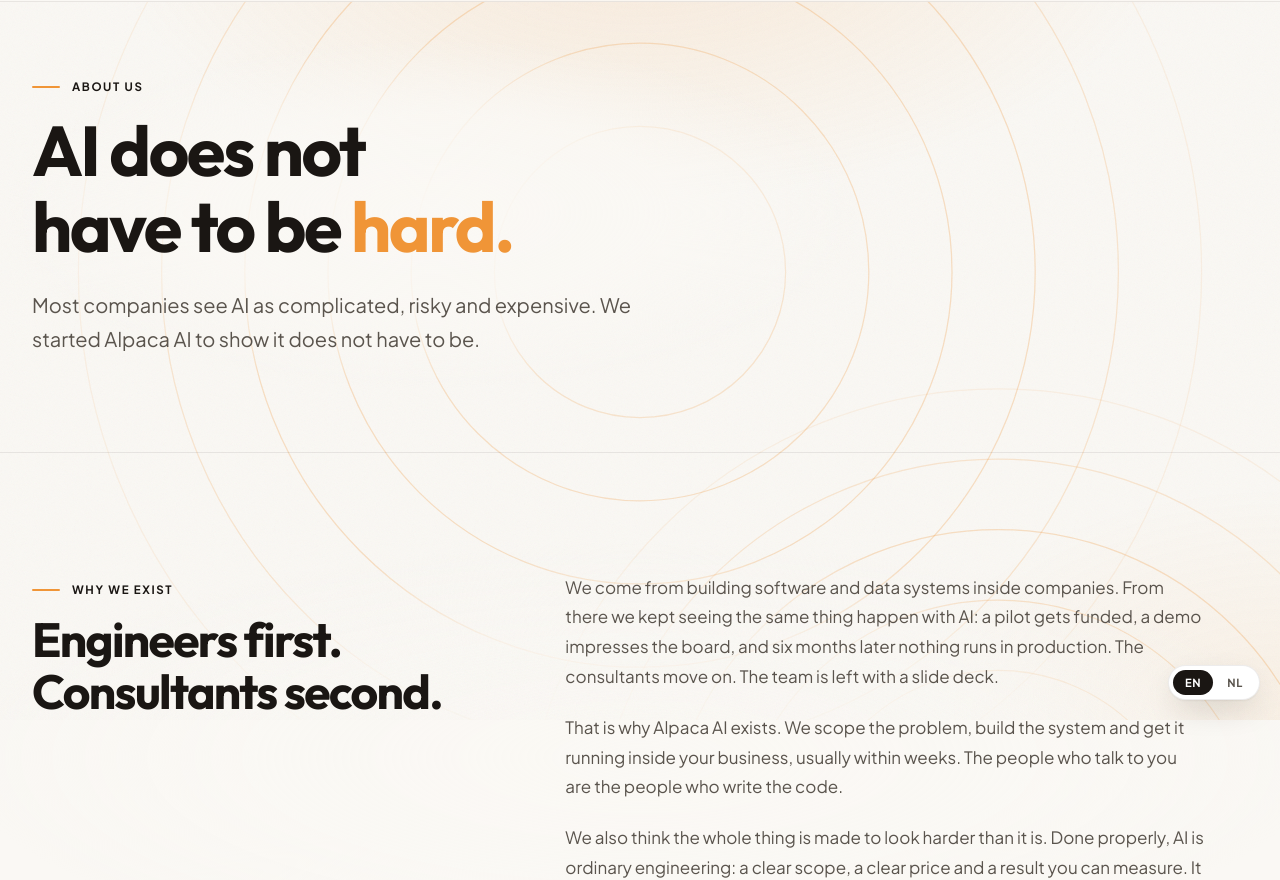
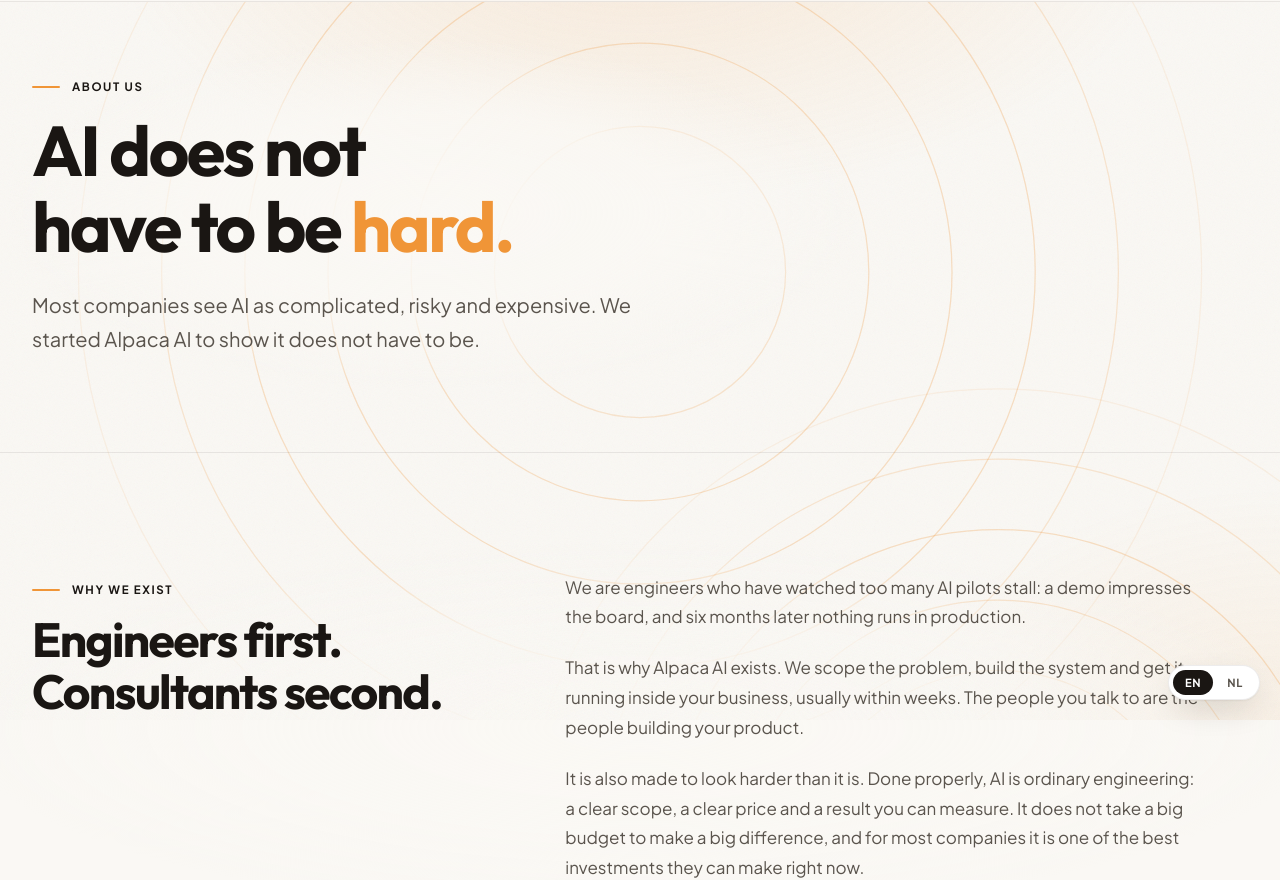
Before and after one commit to WouterAltepost/alpaca-website, a website: page about.html in a window 1280 px wide. Shown: the part 80-960 px from the top of the page. Drawn offline with nearby package versions, Linux system fonts and the light colour scheme.

Commit message:
About: shorter story, building not coding, retitle team section

```diff
--- a/about.html
+++ b/about.html
@@ -4,7 +4,7 @@
   <meta charset="UTF-8" />
   <meta name="viewport" content="width=device-width, initial-scale=1.0" />
   <title>About us | Alpaca AI</title>
-  <meta name="description" content="Alpaca AI is a small senior team of engineers in Amsterdam. We build custom AI systems that run inside your business, usually within weeks." />
+  <meta name="description" content="Alpaca AI is a small team of engineers in Amsterdam. We build custom AI systems that run inside your business, usually within weeks." />
   <link rel="icon" type="image/png" href="brand_assets/alpaca-icon.png" />
 
   <!-- Fonts -->
@@ -609,9 +609,9 @@
             </h2>
           </div>
           <div class="lg:col-span-7 story fade-up body-relaxed" style="color: #5A544D; line-height: 1.75; font-size: 1.0625rem; max-width: 640px; transition-delay: 80ms;">
-            <p data-i18n="story-p1">We come from building software and data systems inside companies. From there we kept seeing the same thing happen with AI: a pilot gets funded, a demo impresses the board, and six months later nothing runs in production. The consultants move on. The team is left with a slide deck.</p>
-            <p data-i18n="story-p2">That is why Alpaca AI exists. We scope the problem, build the system and get it running inside your business, usually within weeks. The people who talk to you are the people who write the code.</p>
-            <p data-i18n="story-p3">We also think the whole thing is made to look harder than it is. Done properly, AI is ordinary engineering: a clear scope, a clear price and a result you can measure. It does not take a big budget to make a big difference, and for most companies it is one of the best investments they can make right now.</p>
+            <p data-i18n="story-p1">We are engineers who have watched too many AI pilots stall: a demo impresses the board, and six months later nothing runs in production.</p>
+            <p data-i18n="story-p2">That is why Alpaca AI exists. We scope the problem, build the system and get it running inside your business, usually within weeks. The people you talk to are the people building your product.</p>
+            <p data-i18n="story-p3">It is also made to look harder than it is. Done properly, AI is ordinary engineering: a clear scope, a clear price and a result you can measure. It does not take a big budget to make a big difference, and for most companies it is one of the best investments they can make right now.</p>
           </div>
         </div>
       </div>
@@ -659,12 +659,12 @@
           <div class="lg:col-span-5 fade-up">
             <div class="eyebrow mb-4"><span data-i18n="team-tag">The team</span></div>
             <h2 class="display-lg text-ink" style="font-size: clamp(2rem, 4vw, 3rem);" data-i18n="team-h2" data-i18n-html>
-              Small, senior, <br>hands-on.
+              Small team. <br>No layers.
             </h2>
           </div>
           <div class="lg:col-span-7 fade-up" style="transition-delay: 80ms;">
             <p class="body-relaxed" style="color: #5A544D; line-height: 1.75; font-size: 1.0625rem; max-width: 640px;" data-i18n="team-p">
-              A small team of senior engineers and data specialists who have shipped production systems before. No account managers, no handovers, no juniors learning on your budget. Based in Amsterdam.
+              A small team of engineers and data specialists who build the systems themselves. No account managers, no handovers, no layers between you and the people doing the work. Based in Amsterdam.
             </p>
           </div>
         </div>
@@ -769,9 +769,9 @@
         'about-sub': 'De meeste bedrijven zien AI als ingewikkeld, riskant en duur. Wij zijn Alpaca AI gestart om te laten zien dat dat niet zo hoeft te zijn.',
         'story-tag': 'Waarom wij bestaan',
         'story-h2':  'Eerst engineers. <br>Dan consultants.',
-        'story-p1':  'Wij komen uit het bouwen van software en datasystemen binnen bedrijven. Van daaruit zagen we steeds hetzelfde gebeuren met AI: een pilot krijgt budget, een demo maakt indruk op de directie, en zes maanden later draait er niets in productie. De consultants zijn vertrokken. Het team blijft achter met een slide deck.',
-        'story-p2':  'Daarom bestaat Alpaca AI. Wij scopen het probleem, bouwen het systeem en zorgen dat het draait in jouw bedrijf, meestal binnen weken. De mensen met wie je praat zijn de mensen die de code schrijven.',
-        'story-p3':  'We vinden ook dat het allemaal moeilijker wordt gemaakt dan het is. Goed aangepakt is AI gewoon engineering: een duidelijke scope, een duidelijke prijs en een resultaat dat je kunt meten. Het vraagt geen groot budget om een groot verschil te maken, en voor de meeste bedrijven is het op dit moment een van de beste investeringen die ze kunnen doen.',
+        'story-p1':  'Wij zijn engineers die te veel AI-pilots hebben zien stranden: een demo maakt indruk op de directie, en zes maanden later draait er niets in productie.',
+        'story-p2':  'Daarom bestaat Alpaca AI. Wij scopen het probleem, bouwen het systeem en zorgen dat het draait in jouw bedrijf, meestal binnen weken. De mensen met wie je praat zijn de mensen die jouw product bouwen.',
+        'story-p3':  'Het wordt ook moeilijker gemaakt dan het is. Goed aangepakt is AI gewoon engineering: een duidelijke scope, een duidelijke prijs en een resultaat dat je kunt meten. Het vraagt geen groot budget om een groot verschil te maken, en voor de meeste bedrijven is het op dit moment een van de beste investeringen die ze kunnen doen.',
         'principles-tag': 'Principes',
         'principles-h2':  'Drie dingen waar we aan vasthouden',
         'p1-h': 'Gebouwd rond jouw bedrijf, niet rond het model.',
@@ -781,8 +781,8 @@
         'p3-h': 'Wij zeggen nee als AI het verkeerde middel is.',
         'p3-b': 'Sommige problemen vragen om een spreadsheet, een regel of een nieuwe collega. Je krijgt een eerlijk antwoord, geen verkooppraatje.',
         'team-tag': 'Het team',
-        'team-h2':  'Klein, senior, <br>hands-on.',
-        'team-p':   'Een klein team van senior engineers en dataspecialisten die eerder productiesystemen hebben opgeleverd. Geen accountmanagers, geen overdrachten, geen juniors die leren op jouw budget. Gevestigd in Amsterdam.',
+        'team-h2':  'Klein team. <br>Geen tussenlagen.',
+        'team-p':   'Een klein team van engineers en dataspecialisten dat de systemen zelf bouwt. Geen accountmanagers, geen overdrachten, geen lagen tussen jou en de mensen die het werk doen. Gevestigd in Amsterdam.',
         'cta-tag':  'Laten we praten',
         'cta-h2':   'Klaar om jouw <br><span class="text-accent">AI-voordeel te bouwen?</span>',
         'cta-body': 'Vertel ons over jouw project. We reageren doorgaans binnen 24 uur en bieden een gratis kennismakingsgesprek van 30 minuten aan.',
```
